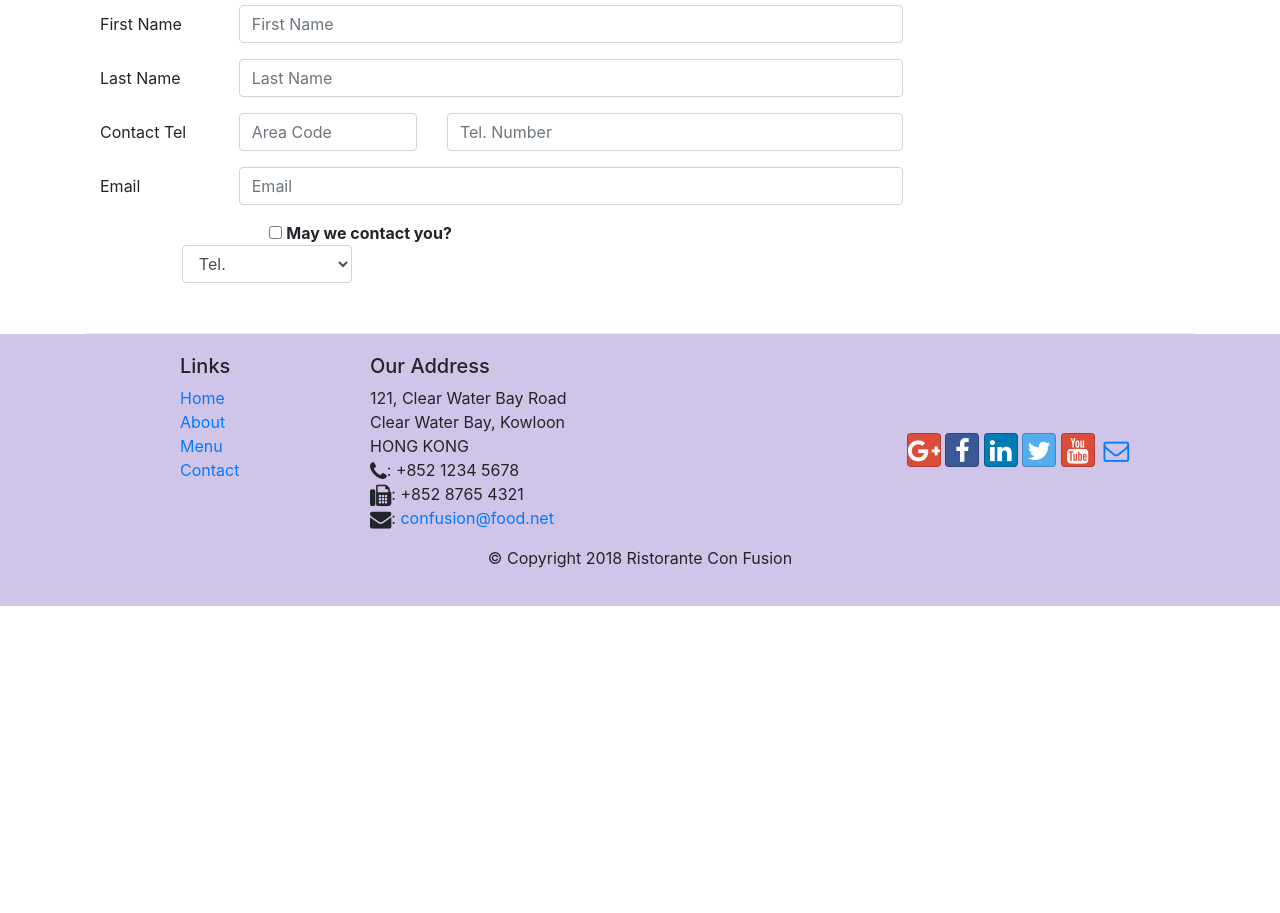
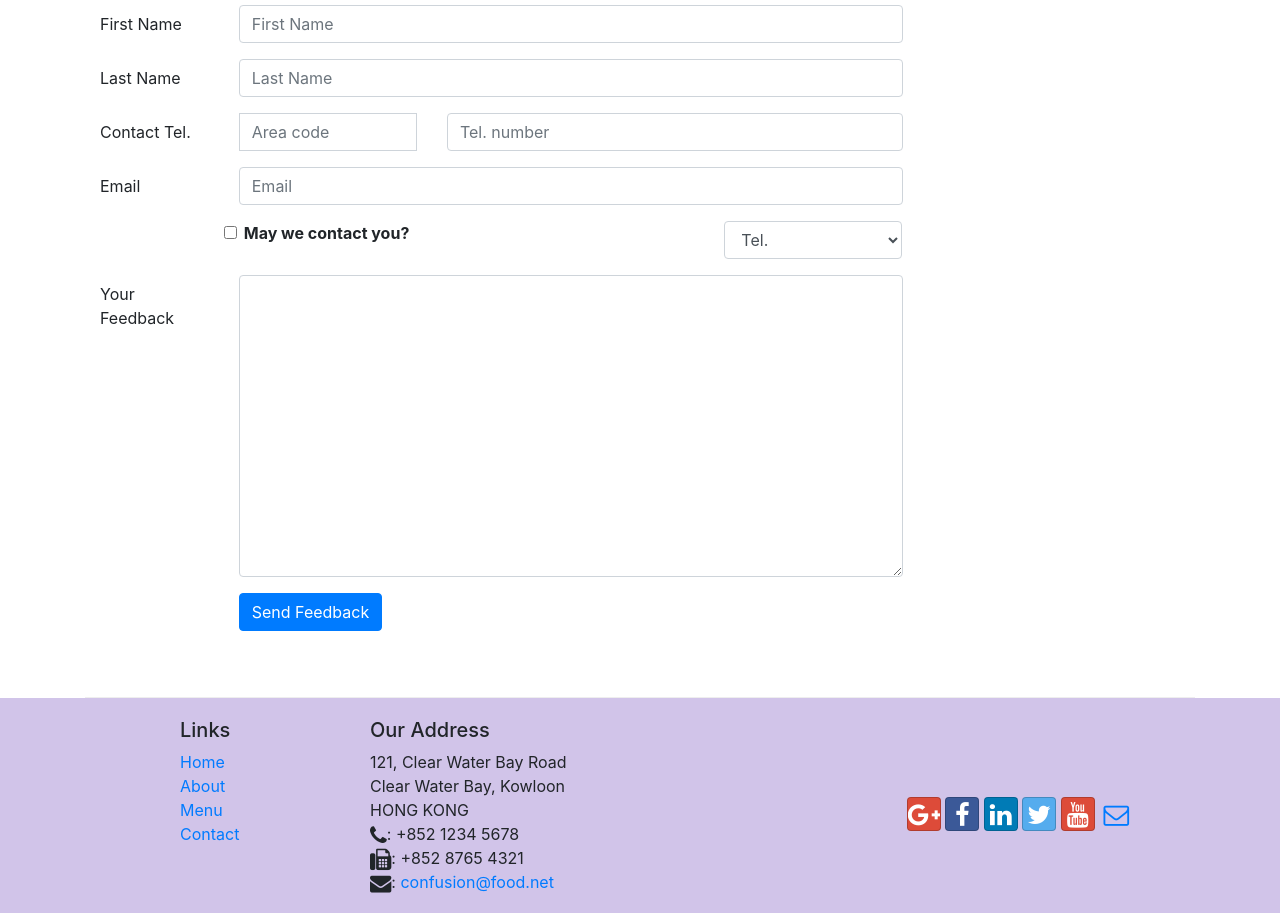
Before and after one commit to Jayshil-Patel/Front-End-Web-UI-Frameworks-and-Tools-Bootstrap-4, a website: page contactus.html in a window 1280 px wide. Shown: the part 951-1864 px from the top of the page. Before the commit the page ends 1557 px from the top, so only its background shows below. Drawn offline with nearby package versions, Linux system fonts and the light colour scheme.

Commit message:
Updated files

```diff
--- a/contactus.html
+++ b/contactus.html
@@ -144,13 +144,12 @@
                 <input
                   type="text"
                   class="form-control"
+                  id="firstname"
                   name="firstname"
                   placeholder="First Name"
-                  id="firstname"
                 />
               </div>
             </div>
-
             <div class="form-group row">
               <label for="lastname" class="col-md-2 col-form-label"
                 >Last Name</label
@@ -159,63 +158,88 @@
                 <input
                   type="text"
                   class="form-control"
+                  id="lastname"
                   name="lastname"
                   placeholder="Last Name"
-                  id="lastname"
                 />
               </div>
             </div>
-
             <div class="form-group row">
               <label for="telnum" class="col-12 col-md-2 col-form-label"
-                >Contact Tel</label
+                >Contact Tel.</label
               >
-              <div class="col-5 col-md-3">
+              <div class="col-5 col-sm-4 col-md-3">
+                <div class="input-group">
+                  <div class="input-group-addon"></div>
                   <input
                     type="tel"
                     class="form-control"
+                    id="areacode"
                     name="areacode"
-                  placeholder="Area Code"
-                  id="areacode"
+                    placeholder="Area code"
                   />
+                  <div class="input-group-addon"></div>
                 </div>
-              <div class="col-7 col-md-7">
+              </div>
+              <div class="col-7 col-sm-6 col-md-7">
                 <input
                   type="tel"
                   class="form-control"
+                  id="telnum"
                   name="telnum"
-                  placeholder="Tel. Number"
-                  id="telnum"
+                  placeholder="Tel. number"
                 />
               </div>
             </div>
-
             <div class="form-group row">
               <label for="emailid" class="col-md-2 col-form-label">Email</label>
               <div class="col-md-10">
                 <input
                   type="email"
                   class="form-control"
+                  id="emailid"
                   name="emailid"
                   placeholder="Email"
-                  id="emailid"
                 />
               </div>
             </div>
-            <div class="form-group-row">
-              <div class="col-md-6 offset-md-2">
-                <div class="form-check">
-                  <input type="checkbox" name="approve" id="approve" value="" />
-                  <label for="approve" class="form-check-label">
+            <div class="form-group row">
+              <div class="form-check col-md-6 offset-md-2">
+                <label class="form-check-label">
+                  <input
+                    type="checkbox"
+                    class="form-check-input"
+                    name="approve"
+                    value=""
+                  />
                   <strong>May we contact you?</strong>
                 </label>
               </div>
+              <div class="col-md-3 offset-md-1">
+                <select class="form-control">
+                  <option>Tel.</option>
+                  <option>Email</option>
+                </select>
               </div>
-              <div class="col-md-3 offset-md-1">
-                  <select name="" id="" class="form-control">
-                      <option >Tel.</option>
-                      <option >Email</option>
-                  </select>
+            </div>
+            <div class="form-group row">
+              <label for="feedback" class="col-md-2 col-form-label"
+                >Your Feedback</label
+              >
+              <div class="col-md-10">
+                <textarea
+                  class="form-control"
+                  id="feedback"
+                  name="feedback"
+                  rows="12"
+                ></textarea>
+              </div>
+            </div>
+            <div class="form-group row">
+              <div class="offset-md-2 col-md-10">
+                <button type="submit" class="btn btn-primary">
+                  Send Feedback
+                </button>
               </div>
             </div>
           </form>
```
Lines whose indentation alone changed are shown as unchanged.
